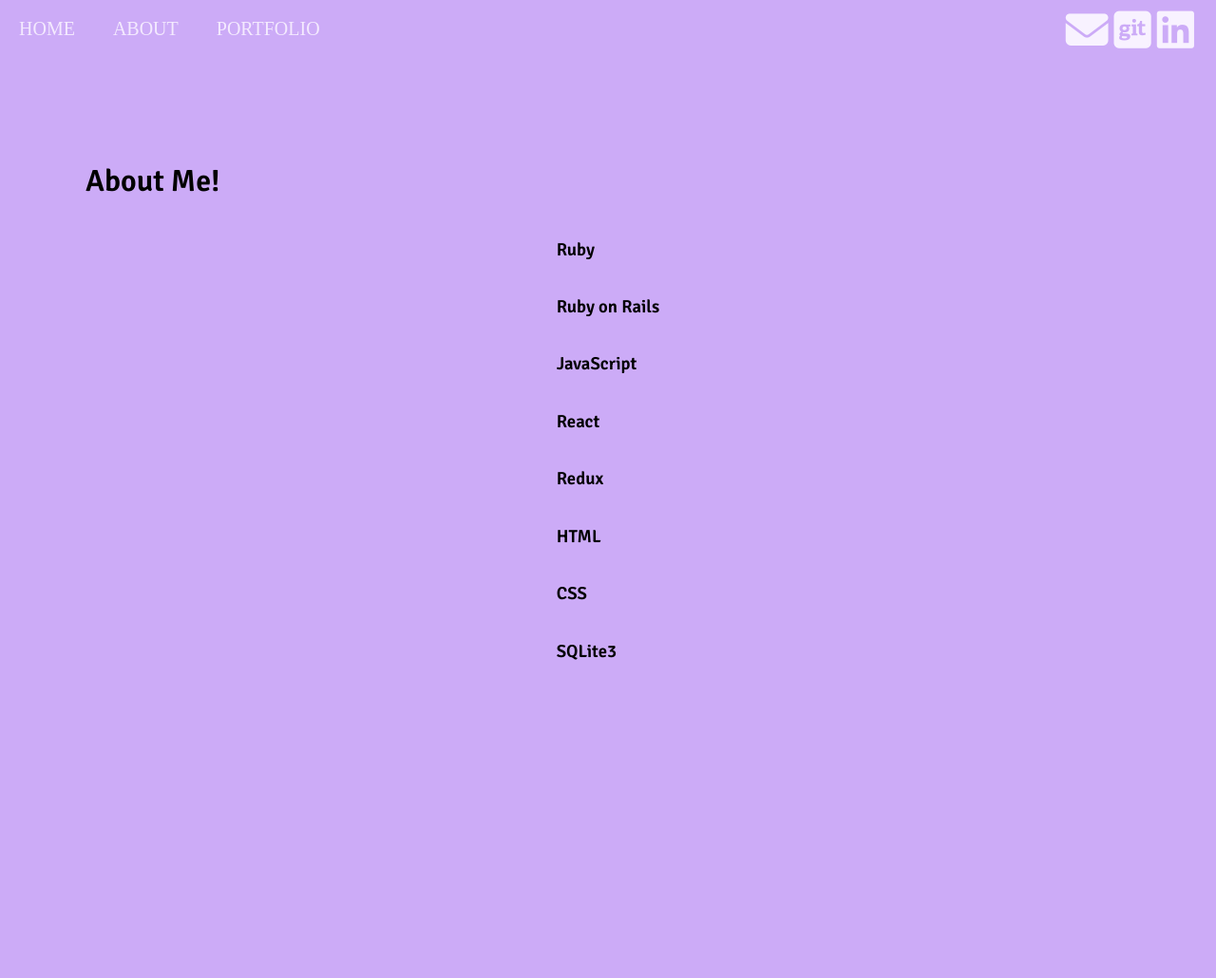
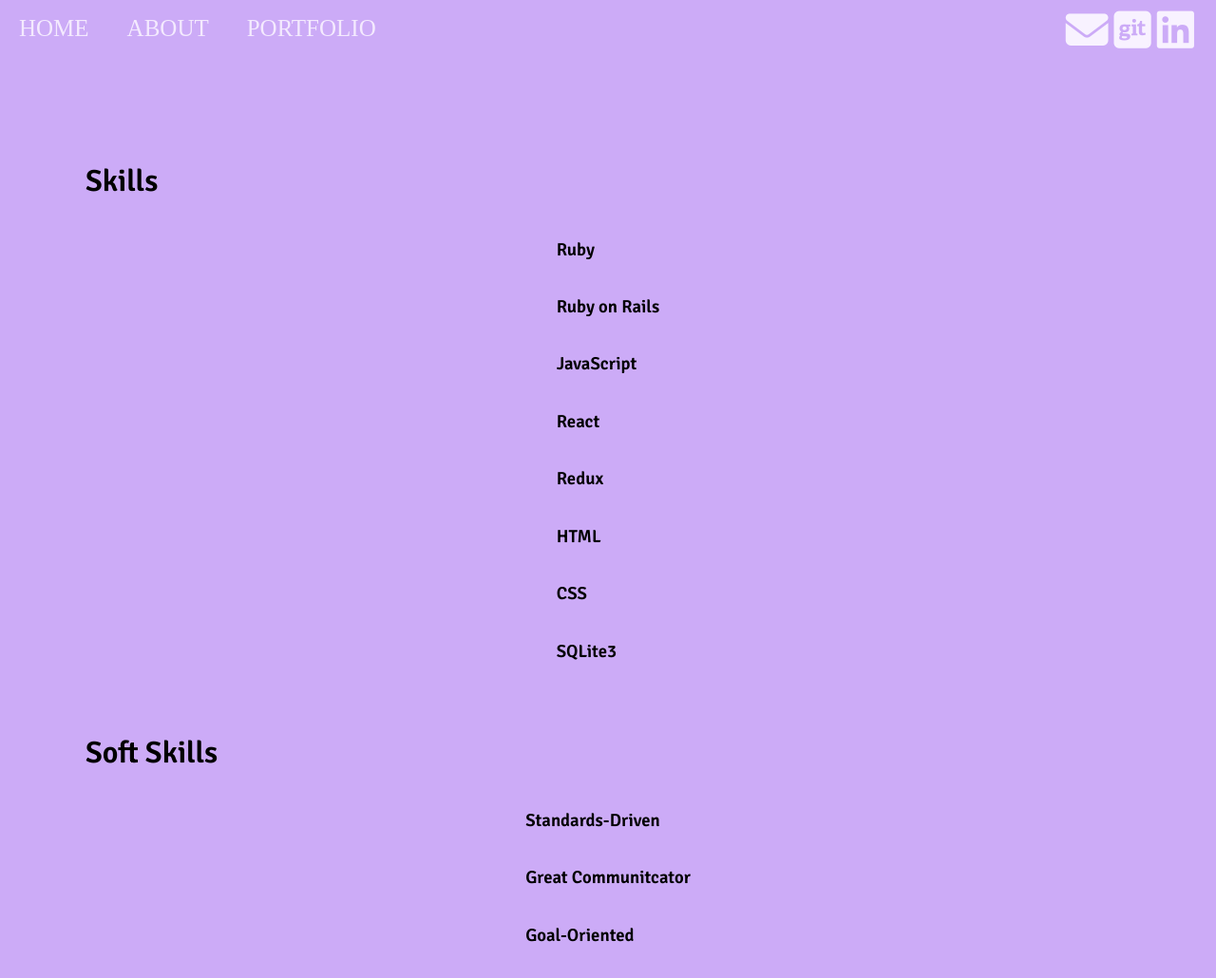
Before and after one commit to fayvera/Mock-website, a React (Create React App) app: page /about in a window 1280 px wide. Shown: the top 1030 px of the page at 95% size. Before the commit the page ends 821 px from the top, so only its background shows below. Built offline with nearby package versions, Linux system fonts and the light colour scheme.

Commit message:
alters about page and styling

```diff
--- a/src/About/about.js
+++ b/src/About/about.js
@@ -16,8 +16,8 @@ class About extends Component{
     render(){
         return(
             <div className="main-about-div">
-                <h1>About Me!</h1>
-                <p id="about-me">
+                <h1>Skills</h1>
+                <p class="about-me">
                     <h3>Ruby </h3>
                     <h3>Ruby on Rails</h3>
                     <h3>JavaScript</h3>
@@ -27,6 +27,13 @@ class About extends Component{
                     <h3>CSS</h3>
                     <h3>SQLite3</h3>
                 </p>
+                <br/>
+                <h1>Soft Skills</h1>
+                <p class="about-me">
+                    <h3>Standards-Driven</h3>
+                    <h3>Great Communitcator</h3>
+                    <h3>Goal-Oriented</h3>
+                </p>
             </div>
         )
     }
--- a/src/Navbar/navbar.css
+++ b/src/Navbar/navbar.css
@@ -18,7 +18,7 @@
     font-family: 'Comfortaa';
     align-items: center;
     margin: 20px;
-    font-size: 20px;
+    font-size: 25px;
     color: #f8f2ffe3;
     font-family: 'Balsamiq Sans';
     text-decoration: none;
--- a/src/stylesheets/about.css
+++ b/src/stylesheets/about.css
@@ -4,7 +4,7 @@
 }
 
 
-#about-me{
+.about-me{
     /* padding-left: 40px; */
     align-self: center;
     display: grid;
--- a/src/stylesheets/portfolio.css
+++ b/src/stylesheets/portfolio.css
@@ -32,3 +32,24 @@
     flex-wrap: wrap;
     justify-content: center;
   }
+
+
+  /* .navbar-menu{
+    display: grid;
+    grid-template-columns: repeat(5, auto);
+    grid-gap: 10px;
+    justify-content: end;
+    margin-right: 2rem;
+    list-style: none;
+    z-index: 10;
+  } */
+
+  .nav-menu.active {
+      background: #6668f4;
+      left: 0;
+      opacity: 1;
+      transition: all 0.5s ease;
+      z-index: 10;
+      list-style: none;
+      padding: 25px;
+  }
```
